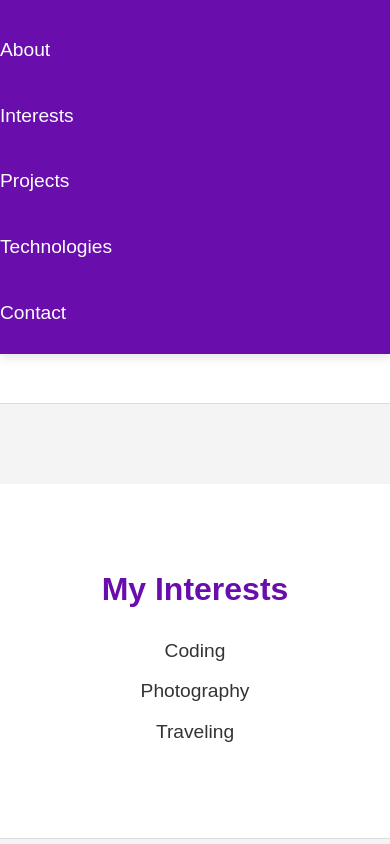
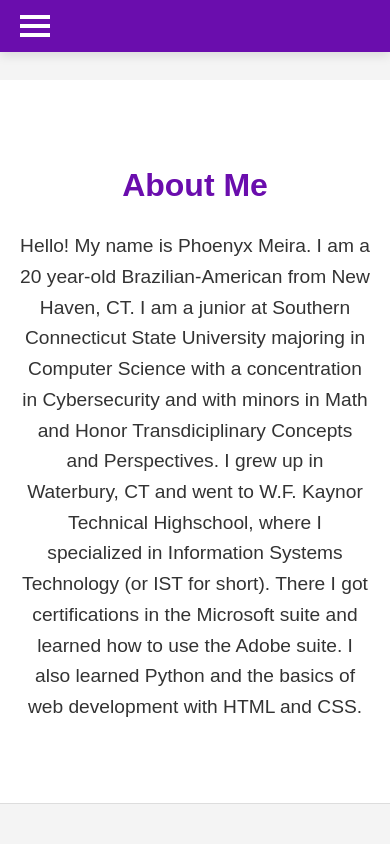
Before and after one commit to Phoenyxxed/my-portfolio, a React (Vite) app: page / in a window 390 px wide. Shown: the top 844 px of the page. Built offline with nearby package versions, Linux system fonts and the light colour scheme.

Commit message:
Fix: Update contact form to include user name and email in emails

```diff
--- a/package.json
+++ b/package.json
@@ -10,6 +10,7 @@
     "preview": "vite preview"
   },
   "dependencies": {
+    "emailjs-com": "^3.2.0",
     "react": "^18.3.1",
     "react-dom": "^18.3.1"
   },
--- a/src/App.css
+++ b/src/App.css
@@ -1,4 +1,4 @@
-/* Global reset */
+/* Global Reset */
 * {
   margin: 0;
   padding: 0;
@@ -7,32 +7,38 @@
 
 body {
   font-family: 'Arial', sans-serif;
-  background-color: #f4f4f4;  /* Light gray background for a clean look */
-  color: #333;  /* Dark text for contrast */
+  background-color: #f4f4f4;  /* Light gray for clean look */
+  color: #333;  /* Dark text for readability */
   line-height: 1.6;
 }
 
 h1, h2, h3 {
-  color: #4B0082;  /* Dark purple for headings */
+  color: #4B0082; /* Purple for headings */
 }
 
-/* Navbar */
+/* Navbar Styles */
 nav {
   position: fixed;
   top: 0;
   width: 100%;
   background-color: #6A0DAD;  /* Purple background */
   color: white;
-  padding: 15px 0;
+  padding: 15px 20px;
   z-index: 1000;
   box-shadow: 0 4px 10px rgba(0, 0, 0, 0.1);
 }
 
 nav ul {
   display: flex;
-  justify-content: center;
-  gap: 30px;
+  justify-content: space-between;
+  align-items: center;
   list-style: none;
+  margin: 0;
+  padding: 0;
+}
+
+nav li {
+  margin: 0 15px;
 }
 
 nav a {
@@ -43,26 +49,86 @@ nav a {
 }
 
 nav a:hover {
-  color: #FFD700;  /* Yellow on hover */
+  color: #FFD700; /* Yellow on hover */
 }
 
-/* Main Content Sections */
+/* Hamburger Menu for Mobile */
+.navbar-toggle {
+  display: none;  /* Hidden by default */
+  cursor: pointer;
+  flex-direction: column;
+  gap: 5px;
+}
+
+.navbar-toggle div {
+  width: 30px;
+  height: 4px;
+  background-color: white;
+  transition: transform 0.3s ease;
+}
+
+nav ul li {
+  display: inline-block;
+}
+
+/* Responsive Styles for Navbar */
+@media (max-width: 768px) {
+  nav ul {
+    display: none;  /* Hide the navbar links by default */
+    width: 100%;
+    flex-direction: column;
+    background-color: #6A0DAD; /* Purple background for dropdown */
+    text-align: center;
+    padding: 10px 0;
+    position: absolute;
+    top: 60px;
+    left: 0;
+    right: 0;
+    z-index: 999;
+  }
+
+  nav ul li {
+    margin: 10px 0;
+  }
+
+  nav.active ul {
+    display: flex;  /* Show links when active */
+  }
+
+  .navbar-toggle {
+    display: flex;  /* Show hamburger menu on mobile */
+  }
+
+  nav.active .navbar-toggle div:nth-child(1) {
+    transform: rotate(45deg); /* Rotate first bar */
+  }
+
+  nav.active .navbar-toggle div:nth-child(2) {
+    opacity: 0; /* Hide middle bar */
+  }
+
+  nav.active .navbar-toggle div:nth-child(3) {
+    transform: rotate(-45deg); /* Rotate third bar */
+  }
+}
+
+/* Section Styles */
 section {
   padding: 100px 20px;
   margin-top: 80px; /* Offset for fixed navbar */
   text-align: center;
-  background-color: #fff;
+  background-color: white;
   border-bottom: 1px solid #ddd;
 }
 
 section:last-of-type {
-  border-bottom: none; /* Remove border from the last section */
+  border-bottom: none; /* Remove border for last section */
 }
 
 h2 {
   font-size: 2.5rem;
   margin-bottom: 20px;
-  color: #6A0DAD;  /* Purple for section headings */
+  color: #6A0DAD; /* Purple for section titles */
 }
 
 p, ul {
@@ -71,7 +137,7 @@ p, ul {
 }
 
 ul {
-  list-style-type: none;
+  list-style: none;
   padding-left: 0;
 }
 
@@ -79,11 +145,11 @@ ul li {
   margin: 10px 0;
 }
 
-/* Button Styles */
+/* Buttons */
 button {
   padding: 12px 30px;
   font-size: 1rem;
-  color: #fff;
+  color: white;
   background-color: #FFD700;  /* Yellow background */
   border: none;
   border-radius: 5px;
@@ -109,7 +175,7 @@ textarea {
   height: 150px;
 }
 
-/* Cards for Projects */
+/* Projects Cards */
 .card {
   background-color: #fff;
   padding: 20px;
@@ -125,7 +191,7 @@ textarea {
 
 .card h3 {
   font-size: 1.5rem;
-  color: #4B0082;  /* Purple for card titles */
+  color: #4B0082; /* Purple for card titles */
 }
 
 .card p {
@@ -136,13 +202,13 @@ textarea {
 footer {
   padding: 30px 0;
   text-align: center;
-  background-color: #6A0DAD;  /* Purple footer background */
+  background-color: #6A0DAD; /* Purple footer background */
   color: white;
   margin-top: 50px;
 }
 
 footer a {
-  color: #FFD700;  /* Yellow links in the footer */
+  color: #FFD700;  /* Yellow links */
   text-decoration: none;
 }
 
@@ -150,13 +216,8 @@ footer a:hover {
   text-decoration: underline;
 }
 
-/* Responsive Design */
+/* Responsive Adjustments */
 @media (max-width: 768px) {
-  nav ul {
-    flex-direction: column;
-    gap: 15px;
-  }
-
   section {
     padding: 80px 20px;
   }
--- a/src/App.jsx
+++ b/src/App.jsx
@@ -1,8 +1,19 @@
-import React from "react";
+import React, { useRef, useState } from "react";
+import emailjs from "emailjs-com";
 
 // Navbar component
-const Navbar = () => (
-  <nav>
+const Navbar = () => {
+  const [isActive, setIsActive] = useState(false); // To toggle the navbar visibility
+
+  const toggleMenu = () => setIsActive(!isActive);
+
+  return (
+    <nav className={isActive ? "active" : ""}>
+      <div className="navbar-toggle" onClick={toggleMenu}>
+        <div></div>
+        <div></div>
+        <div></div>
+      </div>
       <ul>
         <li><a href="#about">About</a></li>
         <li><a href="#interests">Interests</a></li>
@@ -12,12 +23,23 @@ const Navbar = () => (
       </ul>
     </nav>
   );
+};
 
 // About Section
 const About = () => (
   <section id="about">
     <h2>About Me</h2>
-    <p>Hello! I'm a passionate developer who loves creating intuitive and efficient web solutions.</p>
+    <p>
+      Hello! My name is Phoenyx Meira. I am a 20 year-old Brazilian-American from
+      New Haven, CT. I am a junior at Southern Connecticut State University
+      majoring in Computer Science with a concentration in Cybersecurity and
+      with minors in Math and Honor Transdiciplinary Concepts and Perspectives.
+      I grew up in Waterbury, CT and went to W.F. Kaynor Technical Highschool,
+      where I specialized in Information Systems Technology (or IST for short).
+      There I got certifications in the Microsoft suite and learned how to use
+      the Adobe suite. I also learned Python and the basics of web development
+      with HTML and CSS.
+    </p>
   </section>
 );
 
@@ -27,8 +49,11 @@ const Interests = () => (
     <h2>My Interests</h2>
     <ul>
       <li>Coding</li>
-      <li>Photography</li>
-      <li>Traveling</li>
+      <li>Drawing</li>
+      <li>Reading</li>
+      <li>Singing</li>
+      <li>Binge-Watching Shows</li>
+      <li>Sleeping :)</li>
     </ul>
   </section>
 );
@@ -54,15 +79,33 @@ const Technologies = () => (
 
 // Contact Form
 const ContactForm = () => {
+  const form = useRef();
+
   const handleSubmit = (e) => {
     e.preventDefault();
-    alert("Message sent!");
+
+    emailjs
+      .sendForm(
+        'service_2v3l799',
+        'template_1sou56n',
+        form.current,
+        'G_SLtcwUbV3meXbyR'
+      )
+      .then(
+        (result) => {
+          alert('Message sent successfully!');
+        },
+        (error) => {
+          console.error('Failed to send message:', error);
+          alert('Failed to send the message. Please try again.');
+        }
+      );
   };
 
   return (
     <section id="contact">
       <h2>Contact Me</h2>
-      <form onSubmit={handleSubmit}>
+      <form ref={form} onSubmit={handleSubmit}>
         <input type="text" name="name" placeholder="Your Name" required />
         <input type="email" name="email" placeholder="Your Email" required />
         <textarea name="message" placeholder="Your Message" rows="5" required></textarea>
@@ -84,5 +127,6 @@ const App = () => (
   </>
 );
 
-// Exporting the App component
+export { ContactForm };
+export { Navbar };
 export default App;
--- a/src/index.css
+++ b/src/index.css
@@ -1,4 +1,4 @@
-/* Global reset */
+/* Global Reset */
 * {
   margin: 0;
   padding: 0;
@@ -7,32 +7,38 @@
 
 body {
   font-family: 'Arial', sans-serif;
-  background-color: #f4f4f4;  /* Light gray background for a clean look */
-  color: #333;  /* Dark text for contrast */
+  background-color: #f4f4f4;  /* Light gray for clean look */
+  color: #333;  /* Dark text for readability */
   line-height: 1.6;
 }
 
 h1, h2, h3 {
-  color: #4B0082;  /* Dark purple for headings */
+  color: #4B0082; /* Purple for headings */
 }
 
-/* Navbar */
+/* Navbar Styles */
 nav {
   position: fixed;
   top: 0;
   width: 100%;
   background-color: #6A0DAD;  /* Purple background */
   color: white;
-  padding: 15px 0;
+  padding: 15px 20px;
   z-index: 1000;
   box-shadow: 0 4px 10px rgba(0, 0, 0, 0.1);
 }
 
 nav ul {
   display: flex;
-  justify-content: center;
-  gap: 30px;
+  justify-content: space-between;
+  align-items: center;
   list-style: none;
+  margin: 0;
+  padding: 0;
+}
+
+nav li {
+  margin: 0 15px;
 }
 
 nav a {
@@ -43,26 +49,86 @@ nav a {
 }
 
 nav a:hover {
-  color: #FFD700;  /* Yellow on hover */
+  color: #FFD700; /* Yellow on hover */
 }
 
-/* Main Content Sections */
+/* Hamburger Menu for Mobile */
+.navbar-toggle {
+  display: none;  /* Hidden by default */
+  cursor: pointer;
+  flex-direction: column;
+  gap: 5px;
+}
+
+.navbar-toggle div {
+  width: 30px;
+  height: 4px;
+  background-color: white;
+  transition: transform 0.3s ease;
+}
+
+nav ul li {
+  display: inline-block;
+}
+
+/* Responsive Styles for Navbar */
+@media (max-width: 768px) {
+  nav ul {
+    display: none;  /* Hide the navbar links by default */
+    width: 100%;
+    flex-direction: column;
+    background-color: #6A0DAD; /* Purple background for dropdown */
+    text-align: center;
+    padding: 10px 0;
+    position: absolute;
+    top: 60px;
+    left: 0;
+    right: 0;
+    z-index: 999;
+  }
+
+  nav ul li {
+    margin: 10px 0;
+  }
+
+  nav.active ul {
+    display: flex;  /* Show links when active */
+  }
+
+  .navbar-toggle {
+    display: flex;  /* Show hamburger menu on mobile */
+  }
+
+  nav.active .navbar-toggle div:nth-child(1) {
+    transform: rotate(45deg); /* Rotate first bar */
+  }
+
+  nav.active .navbar-toggle div:nth-child(2) {
+    opacity: 0; /* Hide middle bar */
+  }
+
+  nav.active .navbar-toggle div:nth-child(3) {
+    transform: rotate(-45deg); /* Rotate third bar */
+  }
+}
+
+/* Section Styles */
 section {
   padding: 100px 20px;
   margin-top: 80px; /* Offset for fixed navbar */
   text-align: center;
-  background-color: #fff;
+  background-color: white;
   border-bottom: 1px solid #ddd;
 }
 
 section:last-of-type {
-  border-bottom: none; /* Remove border from the last section */
+  border-bottom: none; /* Remove border for last section */
 }
 
 h2 {
   font-size: 2.5rem;
   margin-bottom: 20px;
-  color: #6A0DAD;  /* Purple for section headings */
+  color: #6A0DAD; /* Purple for section titles */
 }
 
 p, ul {
@@ -71,7 +137,7 @@ p, ul {
 }
 
 ul {
-  list-style-type: none;
+  list-style: none;
   padding-left: 0;
 }
 
@@ -79,11 +145,11 @@ ul li {
   margin: 10px 0;
 }
 
-/* Button Styles */
+/* Buttons */
 button {
   padding: 12px 30px;
   font-size: 1rem;
-  color: #fff;
+  color: white;
   background-color: #FFD700;  /* Yellow background */
   border: none;
   border-radius: 5px;
@@ -109,7 +175,7 @@ textarea {
   height: 150px;
 }
 
-/* Cards for Projects */
+/* Projects Cards */
 .card {
   background-color: #fff;
   padding: 20px;
@@ -125,7 +191,7 @@ textarea {
 
 .card h3 {
   font-size: 1.5rem;
-  color: #4B0082;  /* Purple for card titles */
+  color: #4B0082; /* Purple for card titles */
 }
 
 .card p {
@@ -136,13 +202,13 @@ textarea {
 footer {
   padding: 30px 0;
   text-align: center;
-  background-color: #6A0DAD;  /* Purple footer background */
+  background-color: #6A0DAD; /* Purple footer background */
   color: white;
   margin-top: 50px;
 }
 
 footer a {
-  color: #FFD700;  /* Yellow links in the footer */
+  color: #FFD700;  /* Yellow links */
   text-decoration: none;
 }
 
@@ -150,13 +216,8 @@ footer a:hover {
   text-decoration: underline;
 }
 
-/* Responsive Design */
+/* Responsive Adjustments */
 @media (max-width: 768px) {
-  nav ul {
-    flex-direction: column;
-    gap: 15px;
-  }
-
   section {
     padding: 80px 20px;
   }
```
Also changed, not shown: 1 other file (tests, documents, lock files or other folders). Lines whose indentation alone changed are shown as unchanged.
